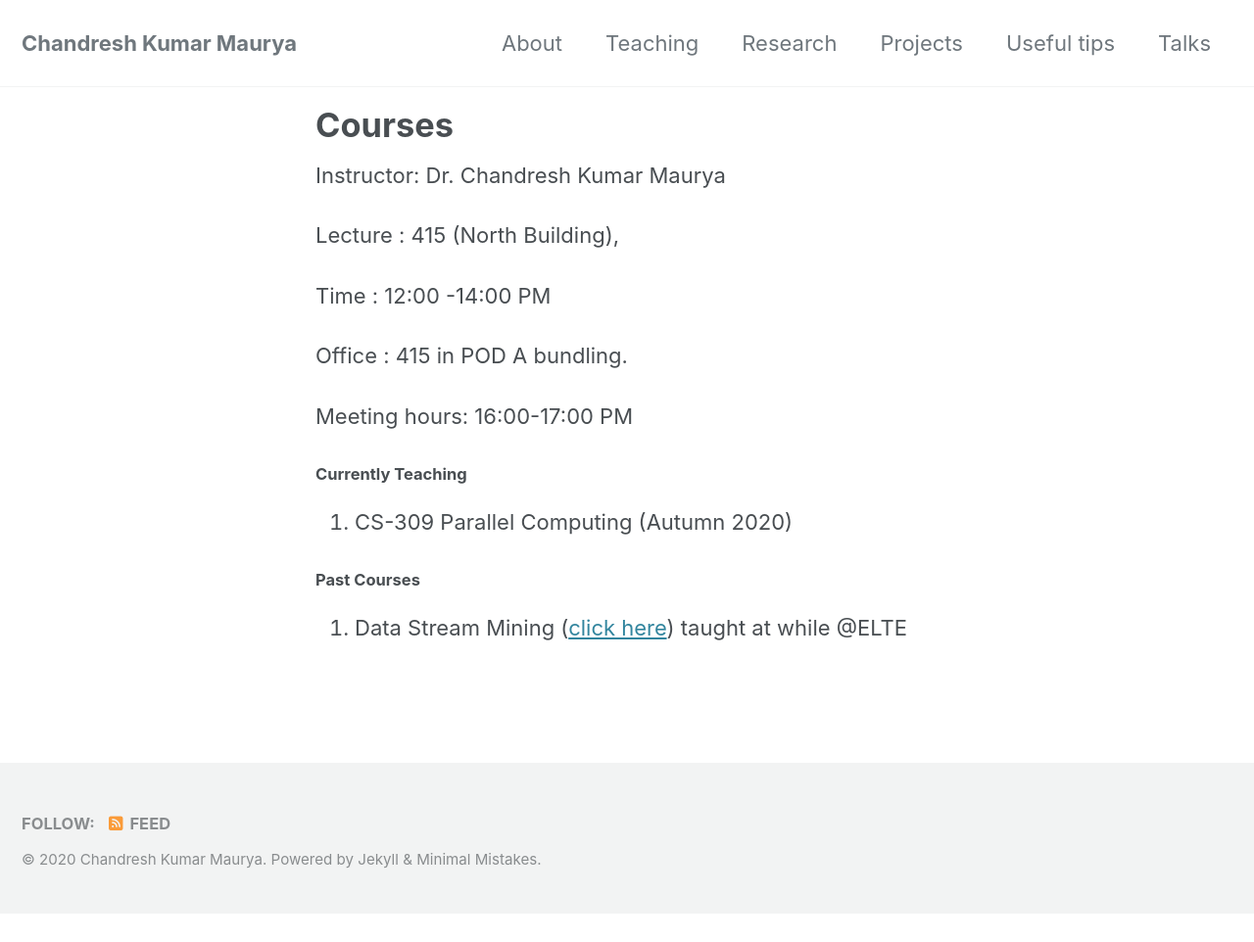
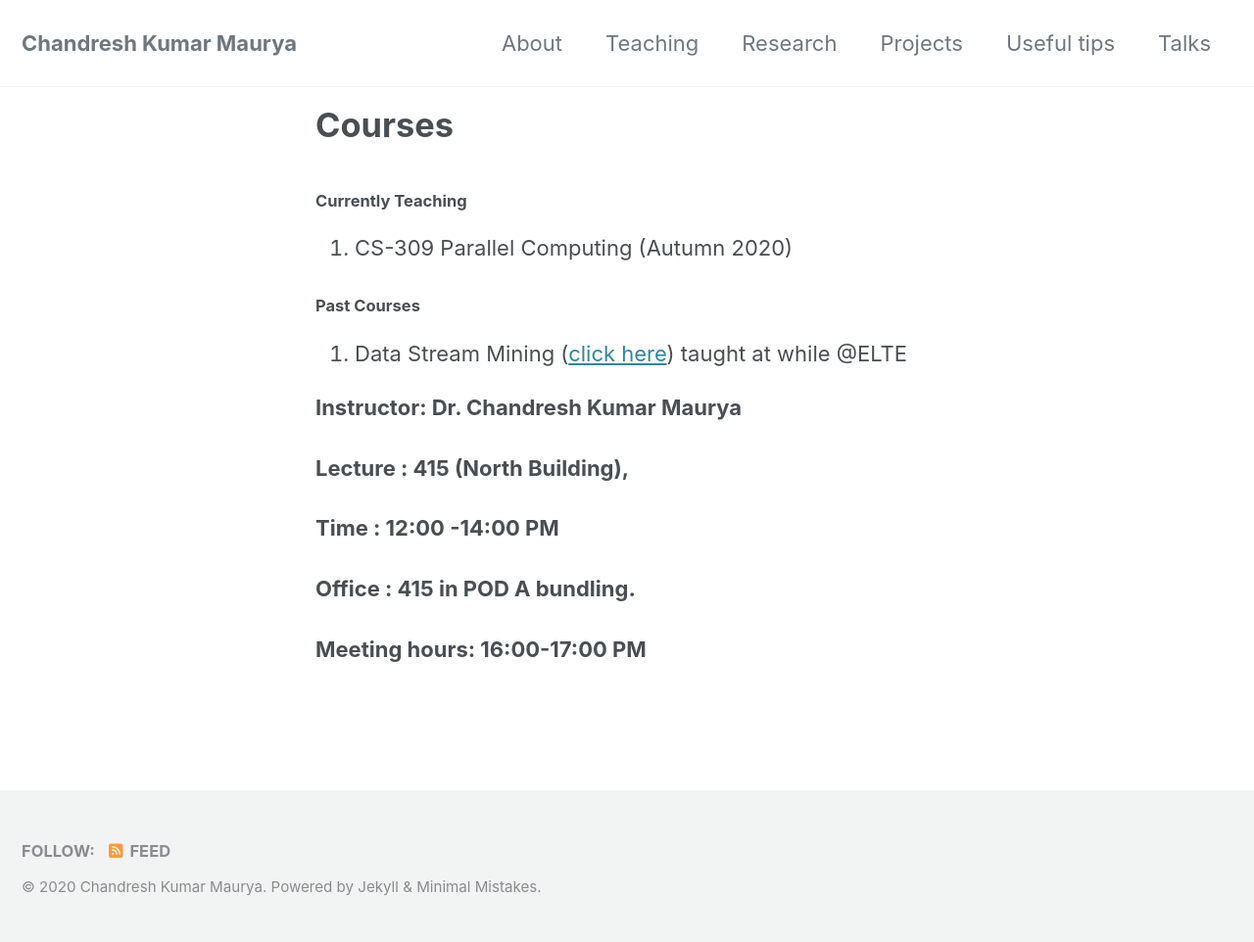
Before and after one commit to chandreshiit/oldsite, a Jekyll site: the page built from _pages/courses.md, in a window 1280 px wide. Shown: the whole page at 98% size. Built offline with Jekyll 4.4.1, drawn with Linux system fonts in a browser that asks for light colours; cached includes are drawn as plain includes; nearby versions of some CDN libraries; before the commit the page ends 933 px from its top, so only the background shows below that; part of the change alters nothing that is shown.

Commit message:
updated teaching

```diff
--- a/_pages/courses.md
+++ b/_pages/courses.md
@@ -4,24 +4,22 @@ title: "Courses"
 author_profile: false
 ---
 
-Instructor:    Dr. Chandresh Kumar Maurya
-
-Lecture     :   415 (North Building),
-
-Time         :   12:00 -14:00 PM
-
-Office       :    415 in POD A bundling.
-
-Meeting hours: 16:00-17:00  PM
-
-
-
 ##### Currently Teaching
 
 1. CS-309 Parallel Computing (Autumn 2020)
 
-
-
 ##### Past Courses
 
 1. Data Stream Mining ([click here](/datastream/)) taught at while @ELTE
+
+
+
+**Instructor:    Dr. Chandresh Kumar Maurya**
+
+**Lecture     :   415 (North Building),**
+
+**Time         :   12:00 -14:00 PM**
+
+**Office       :    415 in POD A bundling.**
+
+**Meeting hours: 16:00-17:00  PM**
```
